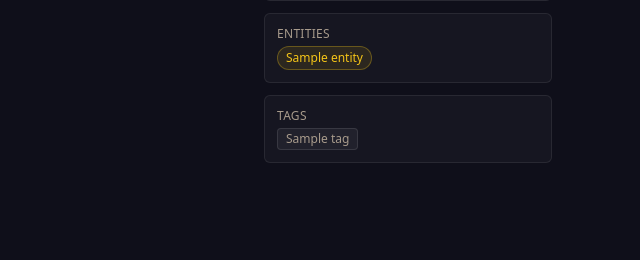
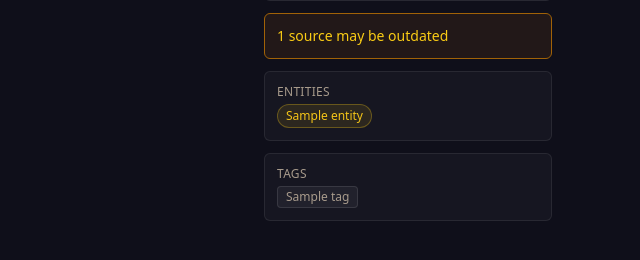
Before and after one commit to Lyro-ty/Shukketsu, a FastAPI app: template code/shukketsu/web/templates/wiki/article.html in a window 1280 px wide. Shown: the part 384-644 px from the top of the page, without its empty margins (640-1280 px from the left). Run offline with FastAPI, Linux system fonts and the light colour scheme; the template is opened without the code that fills it: most values are stand-ins (such as "Sample title", 1, 10 or a date in 2020); parts of the project's set-up code (start-up, migrations or seed data) failed here and were passed over; some libraries are stand-ins or nearby versions.

Commit message:
feat(wiki): add stale source warning badge on article detail
Shows yellow warning when article sources have is_stale=1 in DB.

Co-Authored-By: Claude Opus 4.6 <noreply@anthropic.com>

```diff
--- a/code/shukketsu/web/templates/wiki/article.html
+++ b/code/shukketsu/web/templates/wiki/article.html
@@ -68,6 +68,17 @@
         </div>
         {% endif %}
 
+        <!-- Stale Source Warning -->
+        {% if stale_source_count is defined and stale_source_count > 0 %}
+        <div class="sidebar-card border-yellow-700 bg-yellow-900/20">
+            <div class="flex items-center gap-2">
+                <span class="text-yellow-400 text-sm font-medium">
+                    {{ stale_source_count }} source{{ "s" if stale_source_count != 1 else "" }} may be outdated
+                </span>
+            </div>
+        </div>
+        {% endif %}
+
         <!-- Entity Refs -->
         {% if meta.entity_refs %}
         <div class="sidebar-card">
```
Also changed, not shown: code/shukketsu/web/routers/wiki.py (+9 -1 lines).
